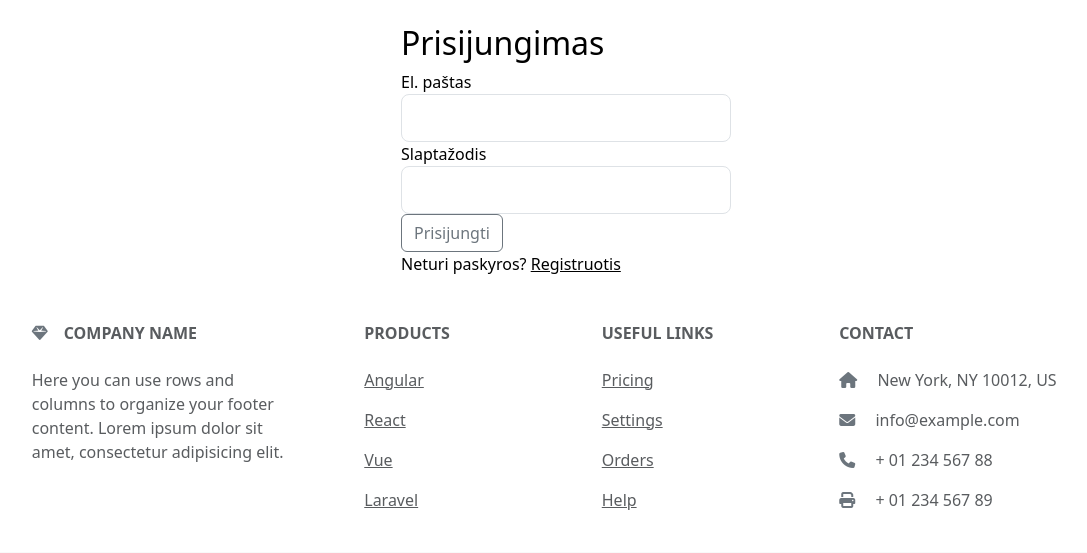
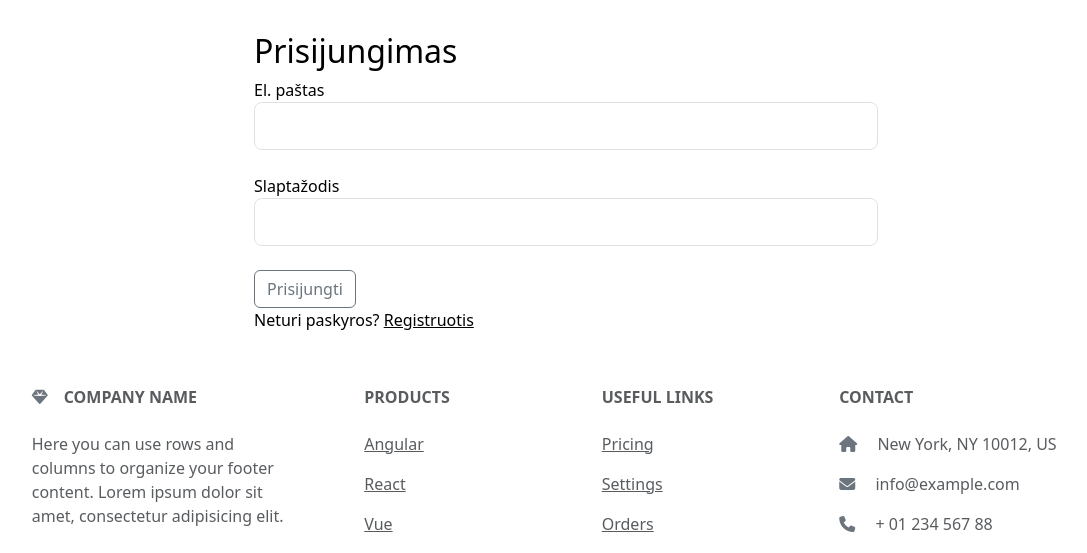
Before and after one commit to audriusspiridavicius/finalproject, a Django app: page /login/ in a window 1280 px wide. Shown: the part 73-626 px from the top of the page, without its empty margins (74-1161 px from the left). Run offline with Django 4.2, Linux system fonts and the light colour scheme; tables that the repository leaves empty hold one stand-in row (values such as "Sample post"); some libraries are stand-ins or nearby versions.

Commit message:
login template update

```diff
--- a/ecommerce/shop/templates/registration/login.html
+++ b/ecommerce/shop/templates/registration/login.html
@@ -2,7 +2,7 @@
 
 {% block main %}
 
-<div class="flex m-auto">
+<div class="col-12 col-md-6 p-2">
 <form method="post" action="{%url 'login'%}">
   <h2>Prisijungimas</h2>
   {% csrf_token %}
@@ -11,8 +11,15 @@
       <input type="text" id="username" name="username" class="form-control-lg form-control"/>
     </div>
     <div class="form-group">
+      <br>
       <label for="password">Slaptažodis</label>
       <input type="password" name="password" id="password" class="form-control-lg form-control"/>
+    </div>
+    <div class="form-group">
+      <br>
+      {% if form.errors %}
+        <p class="alert alert-warning">Elektroninis paštas arba slaptažodis yra neteisingi</p>
+      {% endif %}
     </div>
     <div class="form-group">
       <button name="submit" class="btn btn-outline-secondary">Prisijungti</button>
@@ -20,6 +27,8 @@
     <div class="form-group">
       <span class="no-account">Neturi paskyros?</span>&nbsp;<a href="{%url 'registration'%}">Registruotis</a>
     </div>
+
+
 </form>
 </div>
 {% endblock main %}
```
